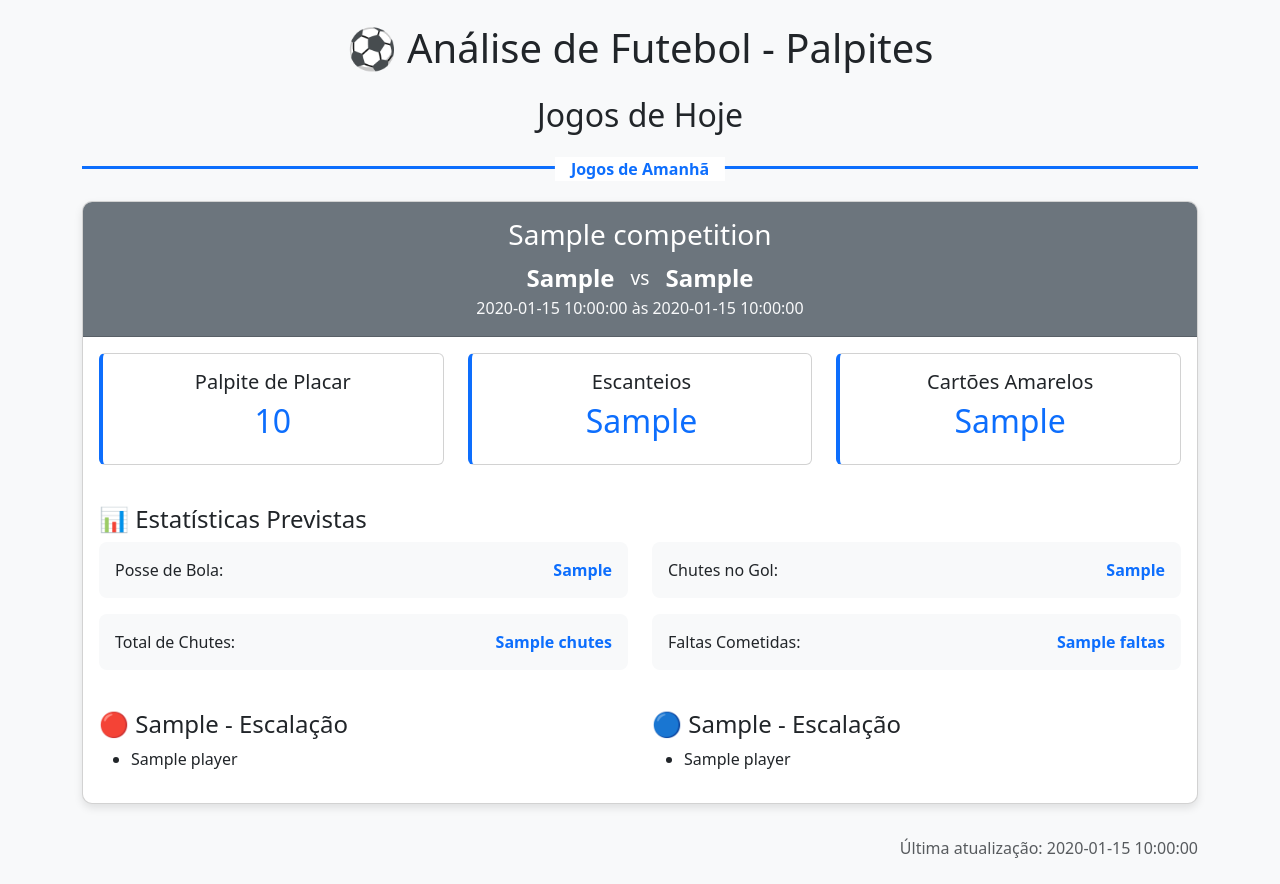
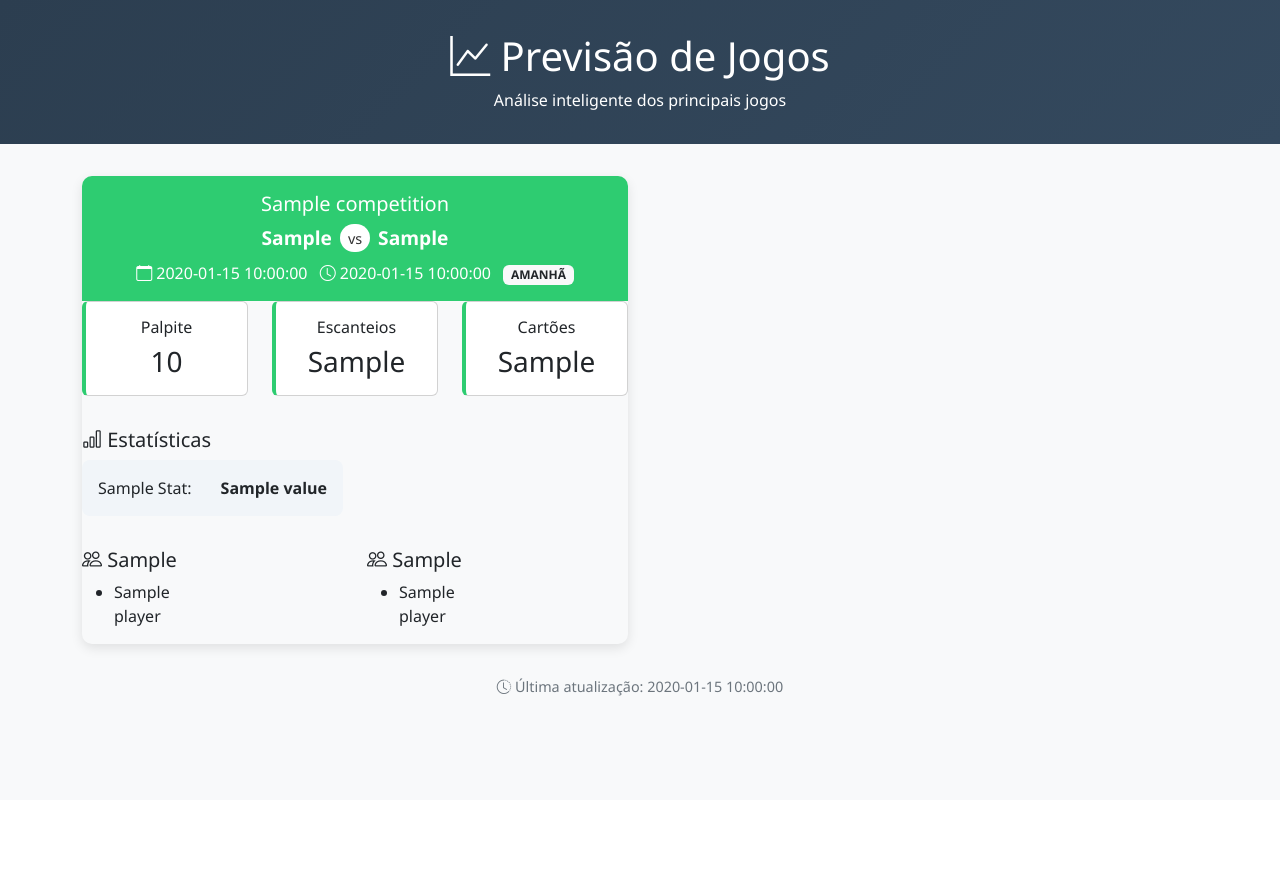
Before and after one commit to xallleep/AiFutebol, a Flask app: template templates/index.html in a window 1280 px wide. After the commit the page ends 696 px from the top, so only its background shows below. Run offline with Flask 3, Linux system fonts and the light colour scheme; the template is opened without the code that fills it: most values are stand-ins (such as "Sample title", 1, 10 or a date in 2020).

Commit message:
Descrição das alterações realizadas

```diff
--- a/app.py
+++ b/app.py
@@ -2,158 +2,169 @@ from flask import Flask, render_template
 from datetime import datetime, timedelta
 import os
 import requests
+import pytz
 from apscheduler.schedulers.background import BackgroundScheduler
 from dotenv import load_dotenv
+import random
 
-load_dotenv()  # Carrega variáveis de ambiente do arquivo .env
+load_dotenv()
 
 app = Flask(__name__)
+
+# Configurações
+API_KEY = os.getenv('FOOTBALL_DATA_API_KEY')
+TIMEZONE = 'America/Sao_Paulo'
+MATCHES_PER_DAY = 5  # 5 jogos por dia
 
 # Variáveis globais
 matches_data = []
 last_updated = None
-API_KEY = os.getenv('FOOTBALL_DATA_API_KEY')
 
-def get_today_matches():
-    """Obtém os jogos de hoje e amanhã usando a API Football-Data"""
+def get_priority(competition_name):
+    """Define prioridade das competições"""
+    priority_map = {
+        'Premier League': 10,
+        'Champions League': 10,
+        'Brasileirão': 9,
+        'Copa do Brasil': 8,
+        'Libertadores': 9,
+        'Europa League': 7,
+        'La Liga': 8,
+        'Bundesliga': 8,
+        'Serie A': 7,
+        'Ligue 1': 7
+    }
+    for key, value in priority_map.items():
+        if key in competition_name:
+            return value
+    return 5  # Prioridade padrão
+
+def fetch_matches():
+    """Busca jogos da API"""
     headers = {'X-Auth-Token': API_KEY}
-    base_url = "https://api.football-data.org/v4/matches"
+    try:
+        tz = pytz.timezone(TIMEZONE)
+        today = datetime.now(tz)
+        tomorrow = today + timedelta(days=1)
 
-    try:
-        # Obter jogos para hoje e amanhã
-        date_from = datetime.now().strftime('%Y-%m-%d')
-        date_to = (datetime.now() + timedelta(days=1)).strftime('%Y-%m-%d')
+        # Formata datas para API
+        date_from = today.strftime('%Y-%m-%d')
+        date_to = tomorrow.strftime('%Y-%m-%d')
 
         response = requests.get(
-            f"{base_url}?dateFrom={date_from}&dateTo={date_to}",
-            headers=headers
+            f"https://api.football-data.org/v4/matches?dateFrom={date_from}&dateTo={date_to}",
+            headers=headers,
+            timeout=10
         )
         response.raise_for_status()
-
-        matches = response.json().get('matches', [])
-
-        # Processar os jogos
-        processed_matches = []
-        for match in matches[:10]:  # Limitar a 10 jogos (5 de hoje e 5 de amanhã)
-            processed_match = process_match_data(match)
-            processed_matches.append(processed_match)
-
-        # Ordenar por data e selecionar os melhores jogos
-        processed_matches.sort(key=lambda x: x['timestamp'])
-        today_matches = [m for m in processed_matches if m['is_today']][:5]
-        tomorrow_matches = [m for m in processed_matches if not m['is_today']][:5]
-
-        return today_matches + tomorrow_matches
+        return response.json().get('matches', [])
 
     except Exception as e:
-        print(f"Erro na API: {e}")
+        print(f"Erro na API: {str(e)}")
         return []
 
-def process_match_data(match):
-    """Processa os dados brutos de um jogo"""
-    match_date = datetime.strptime(match['utcDate'], '%Y-%m-%dT%H:%M:%SZ')
-    is_today = match_date.date() == datetime.now().date()
+def select_top_matches(matches):
+    """Seleciona os melhores jogos"""
+    tz = pytz.timezone(TIMEZONE)
+    now = datetime.now(tz)
 
-    home_team = match['homeTeam']['name']
-    away_team = match['awayTeam']['name']
+    # Classifica jogos por prioridade
+    for match in matches:
+        match['priority'] = get_priority(match['competition']['name'])
 
-    # Gerar previsões
-    predictions = generate_predictions(home_team, away_team)
+    # Separa jogos de hoje e amanhã
+    today_matches = []
+    tomorrow_matches = []
+
+    for match in matches:
+        match_date = datetime.strptime(match['utcDate'], '%Y-%m-%dT%H:%M:%SZ').astimezone(tz)
+        if match_date.date() == now.date():
+            today_matches.append(match)
+        else:
+            tomorrow_matches.append(match)
+
+    # Ordena por prioridade e seleciona os melhores
+    today_matches.sort(key=lambda x: (-x['priority'], x['utcDate']))
+    tomorrow_matches.sort(key=lambda x: (-x['priority'], x['utcDate']))
+
+    return today_matches[:MATCHES_PER_DAY], tomorrow_matches[:MATCHES_PER_DAY]
+
+def process_match(match):
+    """Processa dados de um jogo"""
+    tz = pytz.timezone(TIMEZONE)
+    match_date = datetime.strptime(match['utcDate'], '%Y-%m-%dT%H:%M:%SZ').astimezone(tz)
 
     return {
-        'home_team': home_team,
-        'away_team': away_team,
+        'home_team': match['homeTeam']['name'],
+        'away_team': match['awayTeam']['name'],
         'date': match_date.strftime("%d/%m/%Y"),
         'time': match_date.strftime("%H:%M"),
-        'timestamp': match_date.timestamp(),
-        'is_today': is_today,
         'competition': match['competition']['name'],
-        'lineup_home': generate_lineup(home_team),
-        'lineup_away': generate_lineup(away_team),
-        **predictions
+        'is_today': match_date.date() == datetime.now(tz).date(),
+        'lineup_home': generate_lineup(match['homeTeam']['name']),
+        'lineup_away': generate_lineup(match['awayTeam']['name']),
+        **generate_predictions(match['homeTeam']['name'], match['awayTeam']['name'])
     }
 
 def generate_lineup(team_name):
-    """Gera uma escalação simulada baseada no nome do time"""
+    """Gera escalação simulada"""
     positions = ['GK', 'DF', 'DF', 'DF', 'DF', 'MF', 'MF', 'MF', 'FW', 'FW', 'FW']
-    return [f"{pos} {team_name.split()[0]} {i+1}" for i, pos in enumerate(positions)]
+    return [f"{pos} {team_name.split()[0][:3].upper()}{i+1}" for i, pos in enumerate(positions)]
 
-def generate_predictions(home_team, away_team):
-    """Gera previsões baseadas em estatísticas simuladas mas realistas"""
-    # Fatores baseados nos nomes dos times para consistência
-    home_factor = sum(ord(c) for c in home_team) % 10 / 10
-    away_factor = sum(ord(c) for c in away_team) % 10 / 10
+def generate_predictions(home, away):
+    """Gera previsões realistas"""
+    # Fatores baseados nos nomes (para consistência)
+    home_factor = sum(ord(c) for c in home) % 100 / 100
+    away_factor = sum(ord(c) for c in away) % 100 / 100
 
-    # Estatísticas base
-    base_stats = {
-        'possession': 50 + (home_factor - away_factor) * 10,
-        'home_shots': int(12 + home_factor * 6),
-        'away_shots': int(10 + away_factor * 5),
-        'home_corners': int(5 + home_factor * 3),
-        'away_corners': int(4 + away_factor * 2),
-        'fouls': random.randint(10, 20),
-        'cards': random.randint(2, 5)
-    }
-
-    # Ajustes para tornar mais realista
-    if base_stats['possession'] > 65:
-        base_stats['home_shots'] += 2
-        base_stats['away_shots'] = max(5, base_stats['away_shots'] - 2)
-    elif base_stats['possession'] < 35:
-        base_stats['away_shots'] += 2
-        base_stats['home_shots'] = max(5, base_stats['home_shots'] - 2)
-
-    # Previsão de gols
-    home_goals = min(
-        int(base_stats['home_shots'] * (0.1 + home_factor * 0.05)),
-        random.randint(0, 4)
-    )
-    away_goals = min(
-        int(base_stats['away_shots'] * (0.1 + away_factor * 0.05)),
-        random.randint(0, 3)
-    )
+    # Cálculo das estatísticas
+    diff = home_factor - away_factor
 
     return {
-        'predicted_score': f"{home_goals}-{away_goals}",
-        'predicted_corners': base_stats['home_corners'] + base_stats['away_corners'],
-        'predicted_cards': base_stats['cards'],
+        'predicted_score': f"{int(1 + home_factor * 3)}-{int(1 + away_factor * 2)}",
+        'predicted_corners': int(5 + (home_factor + away_factor) * 5),
+        'predicted_cards': int(2 + abs(diff) * 4),
         'stats': {
-            'posse_bola': f"{base_stats['possession']:.0f}%-{100 - base_stats['possession']:.0f}%",
-            'chutes': f"{base_stats['home_shots']}-{base_stats['away_shots']}",
-            'chutes_gol': f"{int(base_stats['home_shots'] * 0.4)}-{int(base_stats['away_shots'] * 0.3)}",
-            'faltas': f"{base_stats['fouls']}-{int(base_stats['fouls'] * 0.9)}"
+            'posse_bola': f"{int(50 + diff * 30)}%-{int(50 - diff * 30)}%",
+            'chutes': f"{int(8 + home_factor * 8)}-{int(7 + away_factor * 7)}",
+            'chutes_gol': f"{int(3 + home_factor * 4)}-{int(2 + away_factor * 3)}",
+            'faltas': f"{int(10 + home_factor * 5)}-{int(9 + away_factor * 5)}"
         }
     }
 
-def update_data():
+def update_matches():
     """Atualiza os dados dos jogos"""
     global matches_data, last_updated
-    print("Atualizando dados...")
+
+    print("Atualizando dados dos jogos...")
     try:
-        matches_data = get_today_matches()
-        last_updated = datetime.now().strftime("%Y-%m-%d %H:%M:%S")
-        print(f"Dados atualizados com sucesso! {len(matches_data)} jogos encontrados.")
+        matches = fetch_matches()
+        if not matches:
+            print("Nenhum jogo encontrado")
+            return
+
+        today, tomorrow = select_top_matches(matches)
+        processed = [process_match(m) for m in today + tomorrow]
+
+        matches_data = processed
+        last_updated = datetime.now(pytz.timezone(TIMEZONE)).strftime("%d/%m/%Y %H:%M")
+        print(f"Dados atualizados: {len(today)} hoje, {len(tomorrow)} amanhã")
+
     except Exception as e:
-        print(f"Erro ao atualizar dados: {e}")
+        print(f"Erro na atualização: {str(e)}")
 
 @app.route('/')
 def index():
-    return render_template('index.html', matches=matches_data, last_updated=last_updated)
+    return render_template('index.html',
+                         matches=matches_data,
+                         last_updated=last_updated)
 
-def scheduled_task():
-    """Tarefa agendada para atualizar dados"""
-    with app.app_context():
-        update_data()
+# Agendador
+scheduler = BackgroundScheduler()
+scheduler.add_job(update_matches, 'interval', hours=6)
+scheduler.start()
 
 if __name__ == '__main__':
-    # Atualiza os dados imediatamente ao iniciar
-    update_data()
-
-    # Configura o agendador para atualizar a cada 6 horas
-    scheduler = BackgroundScheduler()
-    scheduler.add_job(func=scheduled_task, trigger="interval", hours=6)
-    scheduler.start()
-
-    # Configuração para o Render
+    update_matches()  # Atualiza ao iniciar
     port = int(os.environ.get('PORT', 5000))
     app.run(host='0.0.0.0', port=port)
--- a/requirements.txt
+++ b/requirements.txt
@@ -3,3 +3,4 @@ requests==2.31.0
 apscheduler==3.10.1
 gunicorn==20.1.0
 python-dotenv==1.0.0
+pytz==2023.3
--- a/templates/index.html
+++ b/templates/index.html
@@ -3,47 +3,71 @@
 <head>
     <meta charset="UTF-8">
     <meta name="viewport" content="width=device-width, initial-scale=1.0">
-    <title>Análise de Futebol - Palpites do Dia</title>
+    <title>Previsão de Jogos | Futebol Inteligente</title>
     <link href="https://cdn.jsdelivr.net/npm/bootstrap@5.3.0/dist/css/bootstrap.min.css" rel="stylesheet">
+    <link rel="stylesheet" href="https://cdn.jsdelivr.net/npm/bootstrap-icons@1.10.0/font/bootstrap-icons.css">
     <style>
+        :root {
+            --today-color: #3498db;
+            --tomorrow-color: #2ecc71;
+        }
+        body {
+            background-color: #f8f9fa;
+            font-family: 'Segoe UI', Tahoma, Geneva, Verdana, sans-serif;
+        }
+        .header {
+            background: linear-gradient(135deg, #2c3e50, #34495e);
+            color: white;
+            padding: 2rem 0;
+            margin-bottom: 2rem;
+        }
         .match-card {
-            margin-bottom: 2rem;
-            box-shadow: 0 4px 8px rgba(0,0,0,0.1);
             border-radius: 10px;
             overflow: hidden;
+            box-shadow: 0 4px 12px rgba(0,0,0,0.1);
+            margin-bottom: 2rem;
+            border: none;
         }
         .match-header {
-            background-color: #343a40;
+            padding: 1rem;
             color: white;
-            padding: 1rem;
         }
-        .today-header {
-            background-color: #0d6efd;
+        .today .match-header {
+            background-color: var(--today-color);
         }
-        .tomorrow-header {
-            background-color: #6c757d;
+        .tomorrow .match-header {
+            background-color: var(--tomorrow-color);
         }
         .team-name {
-            font-size: 1.5rem;
-            font-weight: bold;
+            font-weight: 600;
+            font-size: 1.2rem;
         }
         .vs {
-            font-size: 1.2rem;
-            margin: 0 1rem;
+            font-size: 0.9rem;
+            background: white;
+            color: #333;
+            padding: 0.2rem 0.5rem;
+            border-radius: 20px;
+            margin: 0 0.5rem;
         }
         .prediction-card {
-            border-left: 4px solid #0d6efd;
+            border-left: 4px solid;
             margin-bottom: 1rem;
         }
+        .today .prediction-card {
+            border-left-color: var(--today-color);
+        }
+        .tomorrow .prediction-card {
+            border-left-color: var(--tomorrow-color);
+        }
         .stat-card {
-            background-color: #f8f9fa;
+            background-color: #f1f5f9;
             border-radius: 8px;
             padding: 1rem;
             margin-bottom: 1rem;
         }
         .stat-value {
-            font-weight: bold;
-            color: #0d6efd;
+            font-weight: 600;
         }
         .player-list {
             column-count: 2;
@@ -53,48 +77,117 @@
                 column-count: 1;
             }
         }
-        .day-separator {
-            border-top: 3px solid #0d6efd;
-            margin: 2rem 0;
-            position: relative;
-        }
-        .day-separator-text {
-            background: white;
-            padding: 0 1rem;
-            position: absolute;
-            top: -12px;
-            left: 50%;
-            transform: translateX(-50%);
-            font-weight: bold;
-            color: #0d6efd;
+        .update-info {
+            font-size: 0.9rem;
+            color: #6c757d;
         }
     </style>
 </head>
-<body class="bg-light">
-    <div class="container py-4">
-        <h1 class="text-center mb-4">⚽ Análise de Futebol - Palpites</h1>
+<body>
+    <div class="header">
+        <div class="container text-center">
+            <h1><i class="bi bi-graph-up"></i> Previsão de Jogos</h1>
+            <p class="mb-0">Análise inteligente dos principais jogos</p>
+        </div>
+    </div>
 
+    <div class="container">
         {% if matches %}
-            <h2 class="text-center mb-3">Jogos de Hoje</h2>
-            {% for match in matches if match.is_today %}
-                {% include 'match_card.html' %}
-            {% endfor %}
+            <div class="row">
+                {% for match in matches %}
+                    <div class="col-lg-6">
+                        <div class="match-card {% if match.is_today %}today{% else %}tomorrow{% endif %}">
+                            <div class="match-header text-center">
+                                <h5>{{ match.competition }}</h5>
+                                <div class="d-flex justify-content-center align-items-center my-2">
+                                    <div class="team-name">{{ match.home_team }}</div>
+                                    <div class="vs">vs</div>
+                                    <div class="team-name">{{ match.away_team }}</div>
+                                </div>
+                                <div>
+                                    <i class="bi bi-calendar"></i> {{ match.date }}
+                                    <i class="bi bi-clock ms-2"></i> {{ match.time }}
+                                    {% if match.is_today %}
+                                        <span class="badge bg-light text-dark ms-2">HOJE</span>
+                                    {% else %}
+                                        <span class="badge bg-light text-dark ms-2">AMANHÃ</span>
+                                    {% endif %}
+                                </div>
+                            </div>
 
-            <div class="day-separator">
-                <span class="day-separator-text">Jogos de Amanhã</span>
+                            <div class="card-body">
+                                <div class="row">
+                                    <div class="col-md-4">
+                                        <div class="card prediction-card">
+                                            <div class="card-body text-center">
+                                                <h6 class="card-title">Palpite</h6>
+                                                <h3 class="mb-0">{{ match.predicted_score }}</h3>
+                                            </div>
+                                        </div>
+                                    </div>
+                                    <div class="col-md-4">
+                                        <div class="card prediction-card">
+                                            <div class="card-body text-center">
+                                                <h6 class="card-title">Escanteios</h6>
+                                                <h3 class="mb-0">{{ match.predicted_corners }}</h3>
+                                            </div>
+                                        </div>
+                                    </div>
+                                    <div class="col-md-4">
+                                        <div class="card prediction-card">
+                                            <div class="card-body text-center">
+                                                <h6 class="card-title">Cartões</h6>
+                                                <h3 class="mb-0">{{ match.predicted_cards }}</h3>
+                                            </div>
+                                        </div>
+                                    </div>
+                                </div>
+
+                                <h5 class="mt-3"><i class="bi bi-bar-chart"></i> Estatísticas</h5>
+                                <div class="row">
+                                    {% for stat, value in match.stats.items() %}
+                                        <div class="col-md-6">
+                                            <div class="stat-card">
+                                                <div class="d-flex justify-content-between">
+                                                    <span>{{ stat|replace('_', ' ')|title }}:</span>
+                                                    <span class="stat-value">{{ value }}</span>
+                                                </div>
+                                            </div>
+                                        </div>
+                                    {% endfor %}
+                                </div>
+
+                                <div class="row mt-3">
+                                    <div class="col-md-6">
+                                        <h5><i class="bi bi-people"></i> {{ match.home_team }}</h5>
+                                        <ul class="player-list">
+                                            {% for player in match.lineup_home %}
+                                                <li>{{ player }}</li>
+                                            {% endfor %}
+                                        </ul>
+                                    </div>
+                                    <div class="col-md-6">
+                                        <h5><i class="bi bi-people"></i> {{ match.away_team }}</h5>
+                                        <ul class="player-list">
+                                            {% for player in match.lineup_away %}
+                                                <li>{{ player }}</li>
+                                            {% endfor %}
+                                        </ul>
+                                    </div>
+                                </div>
+                            </div>
+                        </div>
+                    </div>
+                {% endfor %}
             </div>
-
-            {% for match in matches if not match.is_today %}
-                {% include 'match_card.html' %}
-            {% endfor %}
         {% else %}
             <div class="alert alert-warning text-center">
-                Nenhum jogo encontrado para hoje ou amanhã.
+                <i class="bi bi-exclamation-triangle"></i> Nenhum jogo encontrado no momento.
             </div>
         {% endif %}
 
-        <div class="text-end text-muted mt-4">
-            Última atualização: {{ last_updated }}
+        <div class="text-center update-info mb-4">
+            <i class="bi bi-clock-history"></i> Última atualização: {{ last_updated }}
         </div>
     </div>
 
```
